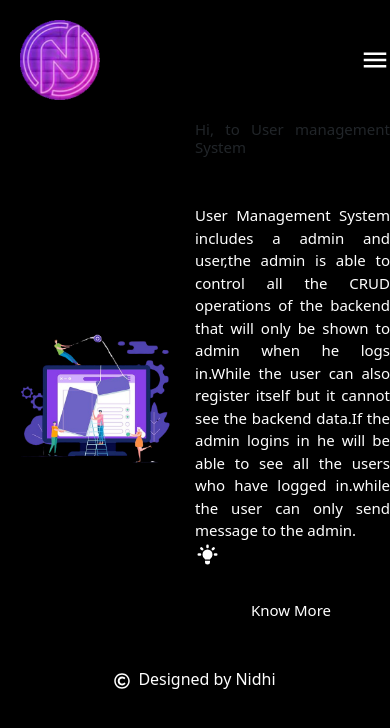
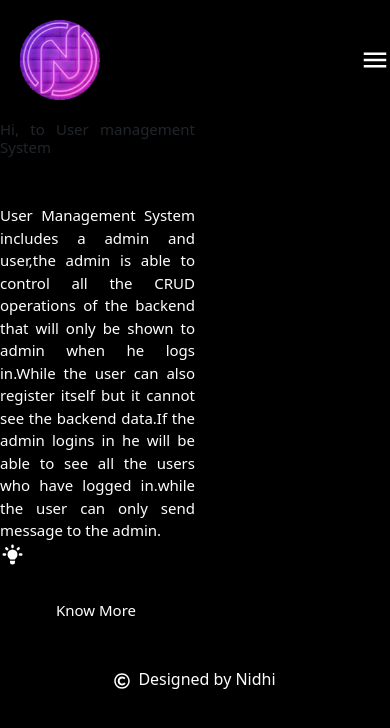
Before and after one commit to nidhi-mamman/UserAdminPanel, a React (Vite) app in the folder User/: page / in a window 390 px wide. Shown: the top 728 px of the page. Built offline with nearby package versions, Linux system fonts and the light colour scheme; no server answers.

Commit message:
minor commit

```diff
--- a/User/src/Components/Hero/Hero.css
+++ b/User/src/Components/Hero/Hero.css
@@ -30,8 +30,7 @@
     align-items: center;
   }
   .hero-img {
-    width: 50%;
-    margin-top: 20px;
+    display: none;
   }
   .hero-content {
     width: 50%;
```
